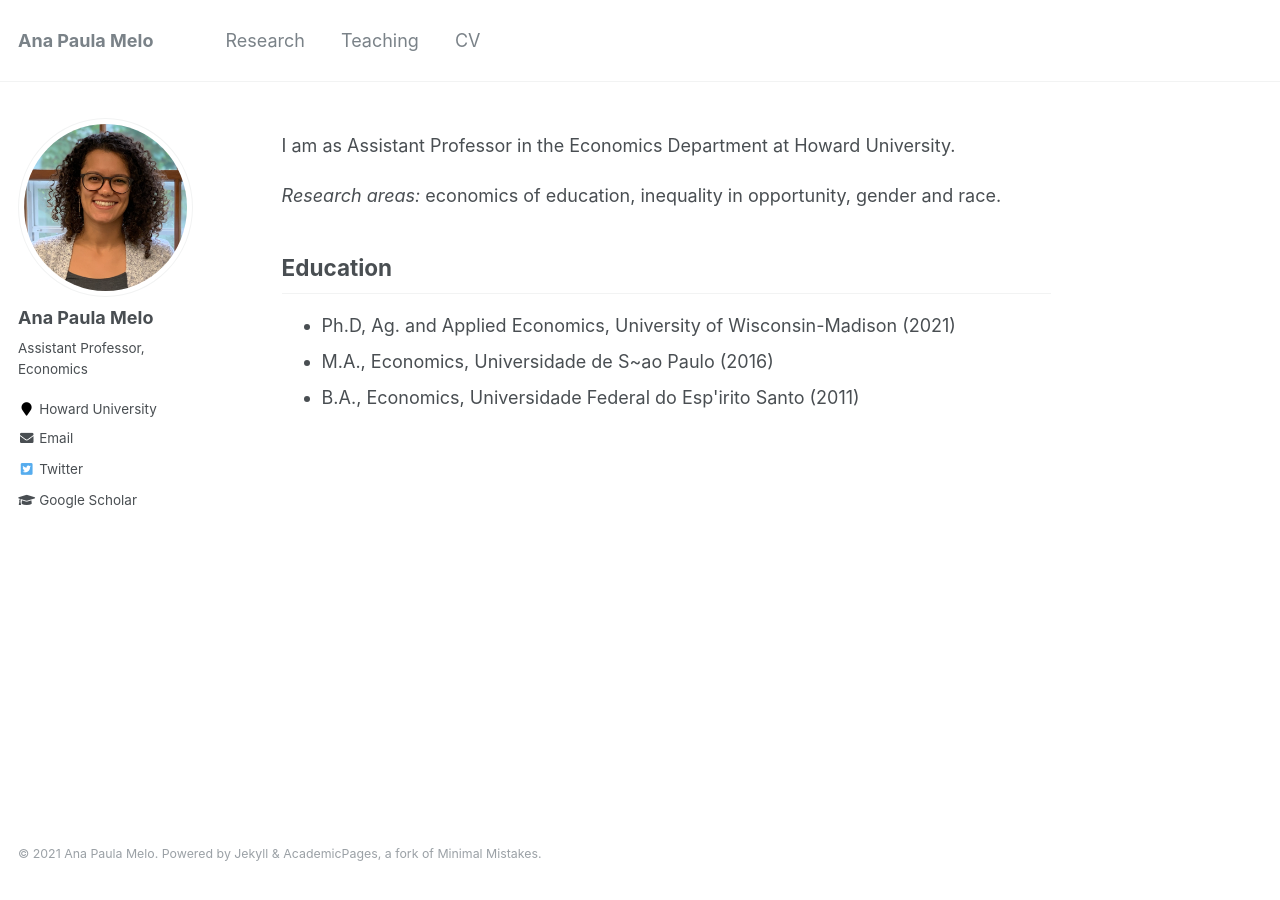
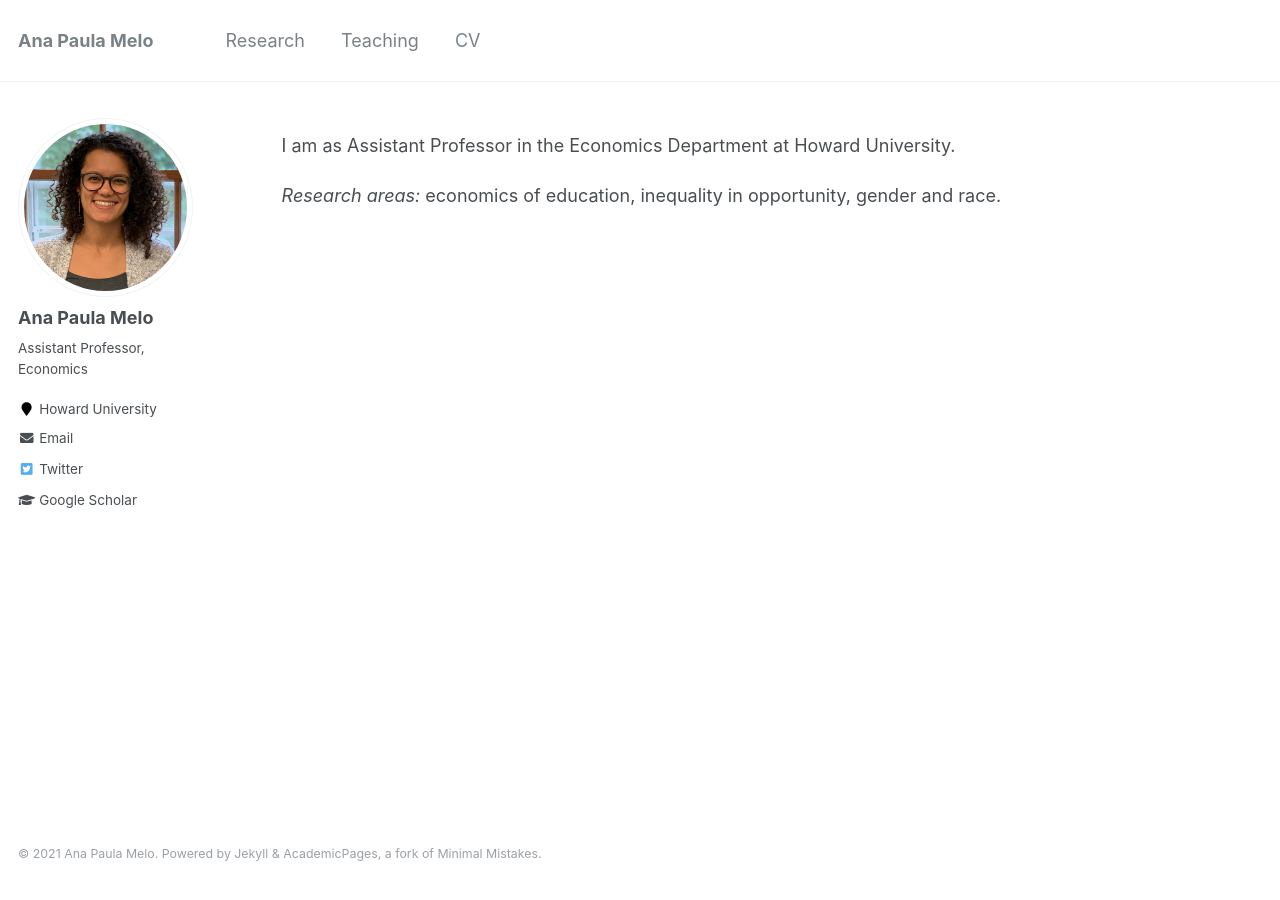
Before and after one commit to anapmelo/anapmelo.github.io, a Jekyll site: the page built from _pages/about.md, in a window 1280 px wide. Built offline with Jekyll 4.4.1, drawn with Linux system fonts in a browser that asks for light colours.

Commit message:
Update about.md

```diff
--- a/_pages/about.md
+++ b/_pages/about.md
@@ -11,9 +11,3 @@ redirect_from:
 I am as Assistant Professor in the Economics Department at Howard University.
 
 <em> Research areas:</em> economics of education, inequality in opportunity, gender and race.
-
-<h2>Education</h2>
-
-  * Ph.D, Ag. and Applied Economics, University of Wisconsin-Madison (2021)
-  * M.A., Economics, Universidade de S\~ao Paulo (2016)
-  * B.A., Economics, Universidade Federal do Esp\'irito Santo (2011)
```
